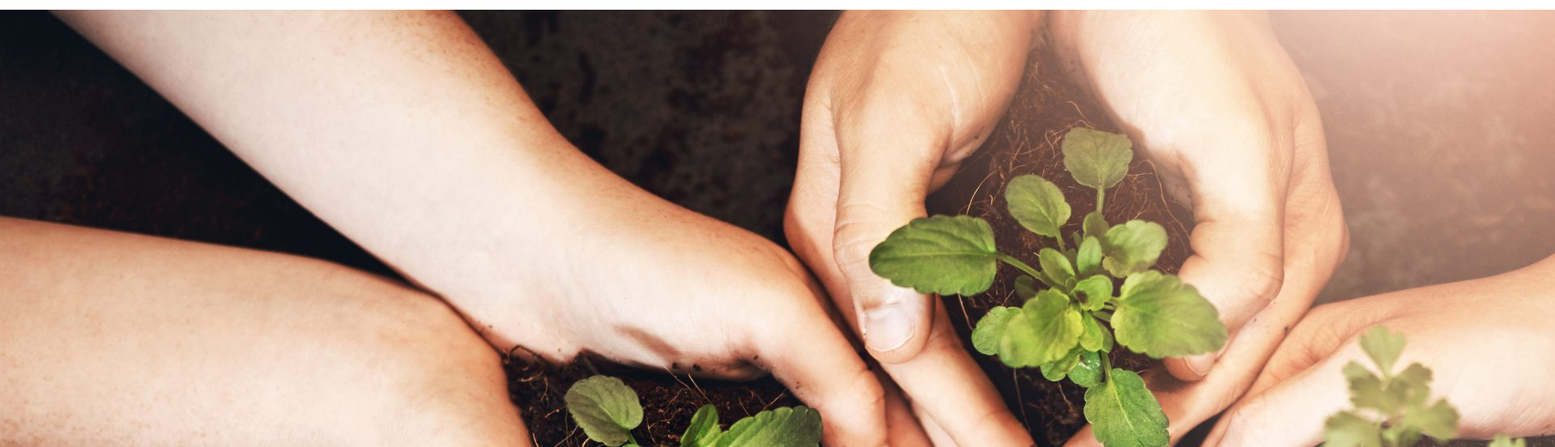
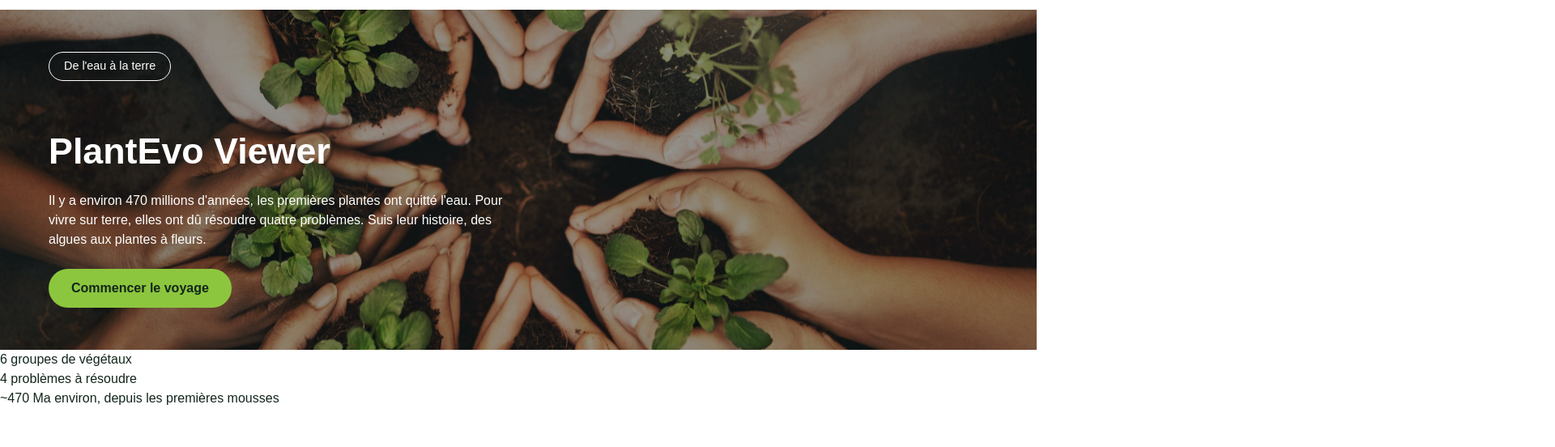
Before and after one commit to jeanmarie10/Brief-1-PlantEvo_Viewer, a plain HTML site: page index.html in a window 1280 px wide. Shown: the part 64-616 px from the top of the page at 81% size, 1920 px wide, since content can reach past the window. Drawn offline with Linux system fonts and the light colour scheme; a web font is replaced by a local one.

Commit message:
Accueil: section bannière

```diff
--- a/css/style.css
+++ b/css/style.css
@@ -56,3 +56,70 @@ a {
     background-color: #8CC63E;
     border-radius: 50px;
 }
+.section-banniere {
+    position: relative;
+    padding-bottom: 50px;
+}
+.banniere-image {
+    position: relative;
+    width: 100%;
+    min-height: 420px;
+    display: flex;
+    align-items: center;
+    overflow: hidden;
+}
+.image-fond {
+    position: absolute;
+    inset: 0;
+    width: 100%;
+    height: 100%;
+    object-fit: cover;
+    z-index: 1;
+}
+.banniere-image::after {
+    content: "";
+    position: absolute;
+    inset: 0;
+    background: rgba(15, 20, 15, 0.45);
+    z-index: 2;
+}
+.conteneur-banniere {
+    position: relative;
+    z-index: 3;
+    color: #ffffff;
+    max-width: 800px;
+    padding: 40px 60px;
+}
+.etiquette-contour {
+    display: inline-block;
+    border: 1.5px solid #ffffff;
+    padding: 6px 18px;
+    border-radius: 50px;
+    font-size: 0.9rem;
+    font-weight: 500;
+    margin-bottom: 16px;
+}
+.conteneur-banniere h1 {
+    font-size: 2.8rem;
+    font-weight: 700;
+    margin-bottom: 14px;
+}
+.conteneur-banniere p {
+    font-size: 1rem;
+    line-height: 1.5;
+    margin-bottom: 24px;
+    max-width: 580px;
+}
+.bouton-voyage {
+    display: inline-block;
+    background-color: #8CC63E;
+    color: #12261A;
+    font-weight: 700;
+    padding: 12px 28px;
+    border-radius: 50px;
+    transition: background-color 0.25s ease, transform 0.25s ease;
+}
+.bouton-voyage:hover {
+    background-color: #7bb332;
+    transform: translateY(-2px);
+}
```
